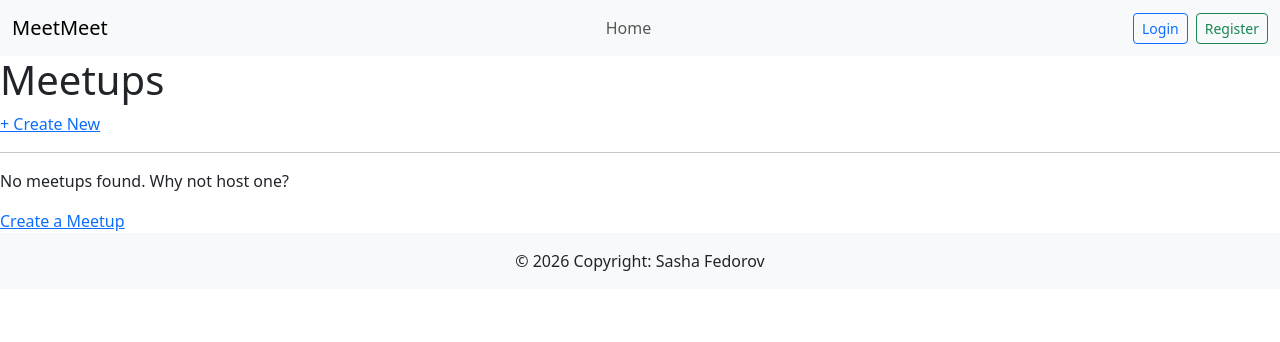
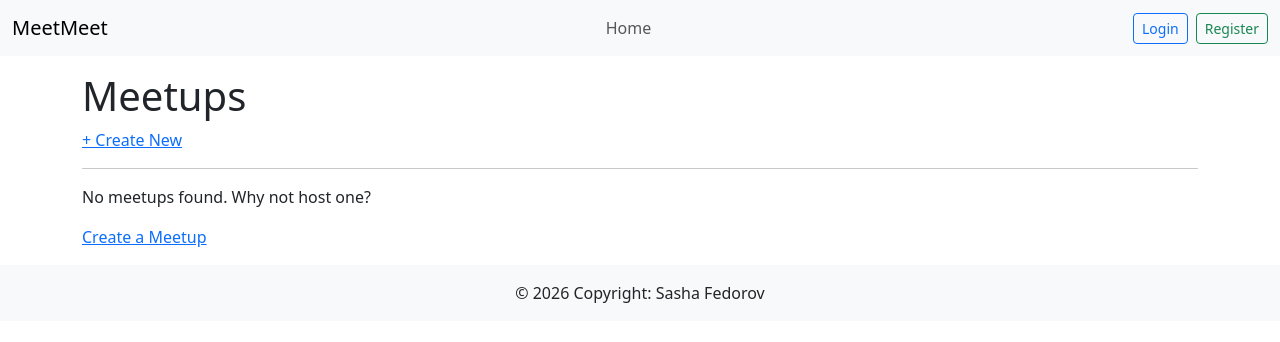
Before and after one commit to sasha-fedorov/meetmeet, a Django app: page / in a window 1280 px wide. Shown: the top 342 px of the page. Run offline with Django 5.2, Linux system fonts and the light colour scheme; data that the repository does not hold is empty.

Commit message:
feat: style main content section in base template

```diff
--- a/templates/base.html
+++ b/templates/base.html
@@ -53,7 +53,7 @@
       </div>
     </nav>
 
-    <main>
+    <main class="container-xl py-3">
       {% block content %}
 
       {% endblock %}
```
